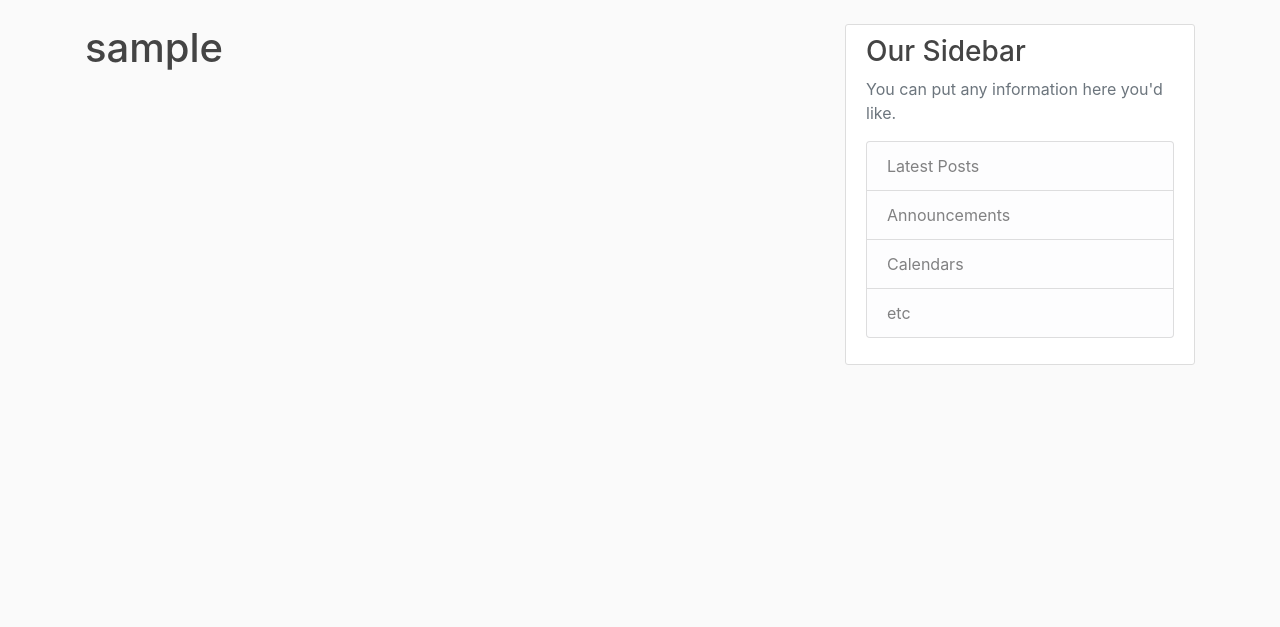
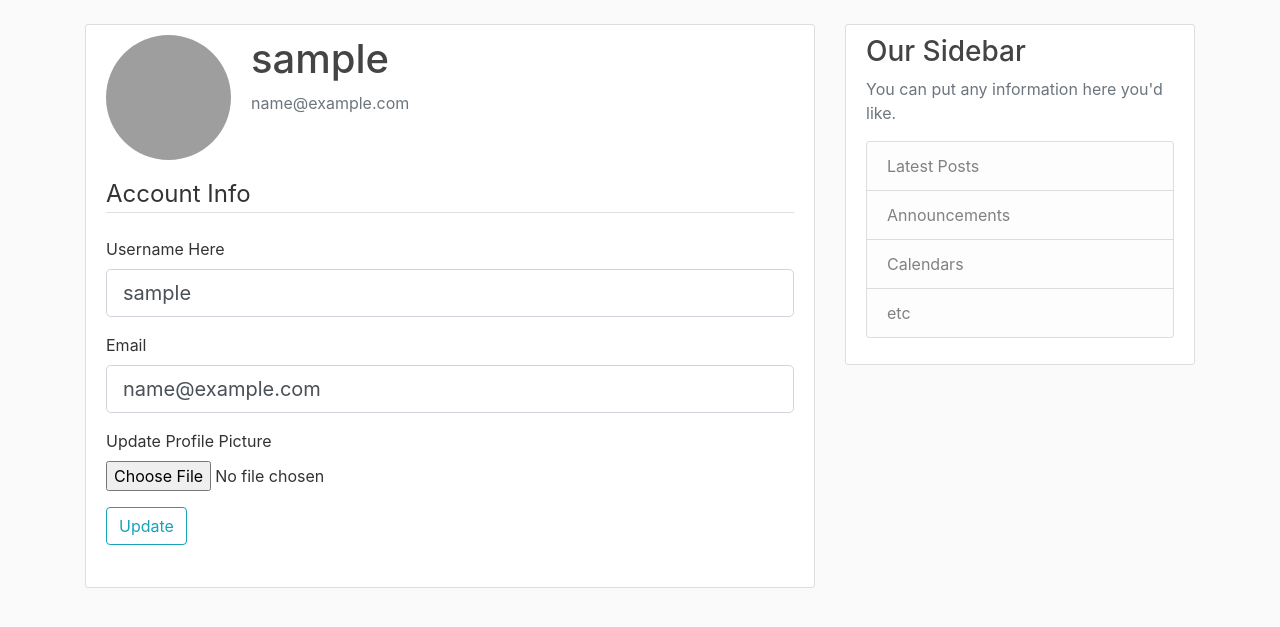
Before and after one commit to MinaGawargious/PythonTutorials, a Flask app: page /account in a window 1280 px wide. Shown: the part 56-683 px from the top of the page. Run offline with Flask 3, Linux system fonts and the light colour scheme; the visitor is signed in with stand-in values (Sample User, id 1); parts of the project's set-up code (start-up, migrations or seed data) failed here and were passed over; some libraries are stand-ins or nearby versions; grey boxes are pictures that could not be loaded.

Commit message:
Allow User to update username, email, and profile pic. Resize profile pic to save space

```diff
--- a/flask_blog/flask_blog/forms.py
+++ b/flask_blog/flask_blog/forms.py
@@ -1,8 +1,10 @@
 # Forms and User Input are so common, we don't have to reinvent the wheel. WT-Forms is available for use
 from flask_wtf import FlaskForm
+from flask_wtf.file import FileField, FileAllowed # Allow uploading files. FileAllowed is a validator to choose which files are allowed
 from wtforms import StringField, PasswordField, SubmitField, BooleanField
 from wtforms.validators import DataRequired, Length, Email, EqualTo, ValidationError
 from flask_blog.models import User
+from flask_login import current_user
 # We write Python classes that are representative of our forms, and they will be automatically converted to HTML forms within our template
 
 class RegistrationForm(FlaskForm):
@@ -36,3 +38,23 @@ class LoginForm(FlaskForm):
     remember = BooleanField('Remember Me')
 
     submit = SubmitField("Login")
+
+class UpdateAccountForm(FlaskForm):
+    username = StringField("Username Here", validators=[DataRequired(), Length(min=2, max=20)])
+    email = StringField("Email", validators=[DataRequired(), Email()])
+    picture = FileField("Update Profile Picture", validators = [FileAllowed(["jpg", "jpeg", "png"])])
+
+    submit = SubmitField("Update")
+
+    # Registration form checked if username or email exists, and throwing ValidationError if they were taken. Here, user can submit form without changing username or email, and that will still be valid. If I query database, I'll get ValidationError since username and email already taken. So, only run validation checks if data submitted is different than current username or email
+    def validate_username(self, username):
+        if username.data != current_user.username:
+            user = User.query.filter_by(username=username.data).first()
+            if user:
+                raise ValidationError("That username is taken. Please choose a different one")
+
+    def validate_email(self, email):
+        if email.data != current_user.email:
+            user = User.query.filter_by(email=email.data).first()
+            if user:
+                raise ValidationError("That email is taken. Please choose a different one")
--- a/flask_blog/flask_blog/routes.py
+++ b/flask_blog/flask_blog/routes.py
@@ -1,8 +1,10 @@
 from flask import render_template, url_for, flash, redirect, request # import render_template function. url_for is a function that finds exact locations of routes for us. The request object from flask lets us access query parameters (from http://localhost:5000/login?next=%2Faccount)
 from flask_blog import app, db, bcrypt
-from flask_blog.forms import RegistrationForm, LoginForm
+from flask_blog.forms import RegistrationForm, LoginForm, UpdateAccountForm
 from flask_blog.models import User, Post # fix if coupled with "from __main__ import db" in models.py
 from flask_login import login_user, logout_user, current_user, login_required
+import secrets, os
+from PIL import Image
 
 posts = [
     {
@@ -70,10 +72,42 @@ def logout():
     logout_user()
     return redirect(url_for("home"))
 
-@app.route("/account")
+# Save user's image that they uploaded to our filesystem/database
+def save_picture(form_picture):
+    # We want unique image names to avoid collisions. Randomize the name of image with random hex
+    random_hex = secrets.token_hex(8) # 8 byes
+    file_name, file_ext = os.path.splitext(form_picture.filename)
+    picture_filename = random_hex + file_ext
+    # Get root path of our app all the way to our package directory
+    picture_path = os.path.join(app.root_path, "static/profile_pics", picture_filename)
+
+    # We resize it in CSS to 125 px anyway, so no need to store full size image on server and take up space and slow down site
+    output_size = (125, 125)
+    i = Image.open(form_picture)
+    i.thumbnail(output_size)
+
+    i.save(picture_path) # saved image to filesystem
+    return picture_filename
+
+@app.route("/account", methods=["GET", "POST"])
 @login_required
 def account():
-        return render_template("account.html", title="Account")
+    form = UpdateAccountForm()
+    if form.validate_on_submit():
+        # picture is not a required field and does not have default preset, so check manually here:
+        if form.picture.data:
+            picture_filename = save_picture(form.picture.data)
+            current_user.image_file = picture_filename
+        current_user.username = form.username.data
+        current_user.email = form.email.data
+        db.session.commit()
+        flash("Your account has been updated!", "success")
+        return redirect(url_for("account")) # Don't let it fall to render_template to avoid POST-GET-REDIRECT pattern. This is that popup when we refresh a page that says "Are you sure you want to reload? Data will be resubmitted". This means we will run another post request when we refresh our page. Redirecting sends a get request instead.
+    elif request.method == "GET":
+        form.username.data = current_user.username
+        form.email.data = current_user.email
+    image_file = url_for("static", filename="profile_pics/" + current_user.image_file)
+    return render_template("account.html", title="Account", image_file=image_file, form=form)
 
 # Before we run app, we need to set environment variable to file we want to be our flask application. Here, export FLASK_APP=flask_blog.py
 # localhost = 127.0.0.1
--- a/flask_blog/flask_blog/templates/account.html
+++ b/flask_blog/flask_blog/templates/account.html
@@ -1,5 +1,62 @@
 {% extends "layout.html" %}
 {% block content %}
-    <h1>{{ current_user.username }}</h1>
+    <div class="content-section">
+        <div class="media">
+            <img class="rounded-circle account-img" src="{{ image_file }}">
+            <div class="media-body">
+                <h2 class="account-heading">{{ current_user.username }}</h2>
+                <p class="text-secondary">{{ current_user.email }}</p>
+            </div>
+        </div>
+
+        <form method="post" action="" enctype="multipart/form-data">
+             {{ form.hidden_tag() }}
+             <fieldset class="form-group">
+                <legend class="border-bottom mb-4">Account Info</legend>
+                <div class="form-group">
+                    {{ form.username.label(class="form-control-label") }}
+
+                    <!-- Display errors -->
+                    {% if form.username.errors %}
+                        {{ form.username(class="form-control form-control-lg is-invalid") }}
+                        <div class="invalid-feedback">
+                            {% for error in form.username.errors %}
+                                <span> {{ error }}</span>
+                            {% endfor %}
+                        </div>
+                    {% else %}
+                        {{ form.username(class="form-control form-control-lg") }}
+                    {% endif %}
+
+                </div>
+                <div class="form-group">
+                    {{ form.email.label(class="form-control-label") }}
+
+                    {% if form.email.errors %}
+                        {{ form.email(class="form-control form-control-lg is-invalid") }}
+                        <div class="invalid-feedback">
+                            {% for error in form.email.errors %}
+                                <span> {{ error }}</span>
+                            {% endfor %}
+                        </div>
+                    {% else %}
+                        {{ form.email(class="form-control form-control-lg") }}
+                    {% endif %}
+                </div>
+                <div class="form-group">
+                    {{ form.picture.label() }}
+                    {{ form.picture(class="form-control-file") }}
+                    <!-- "form-control-file" is Bootstrap class. Also, file form field has different errors, so use span to spit them out -->
+                    {% if form.picture.errors %}
+                        {% for error in form.picture.errors %}
+                            <span class="text-danger"> {{ error }}</span></br>
+                        {% endfor %}
+                    {% endif %}
+                </div>
+                <div class="form-group">
+                    {{ form.submit(class="btn btn-outline-info") }}
+                </div>
+             </fieldset>
+        </form>
+    </div>
 {% endblock content %}
-<!-- content isn't needed, but cleaner for readability -->
```
